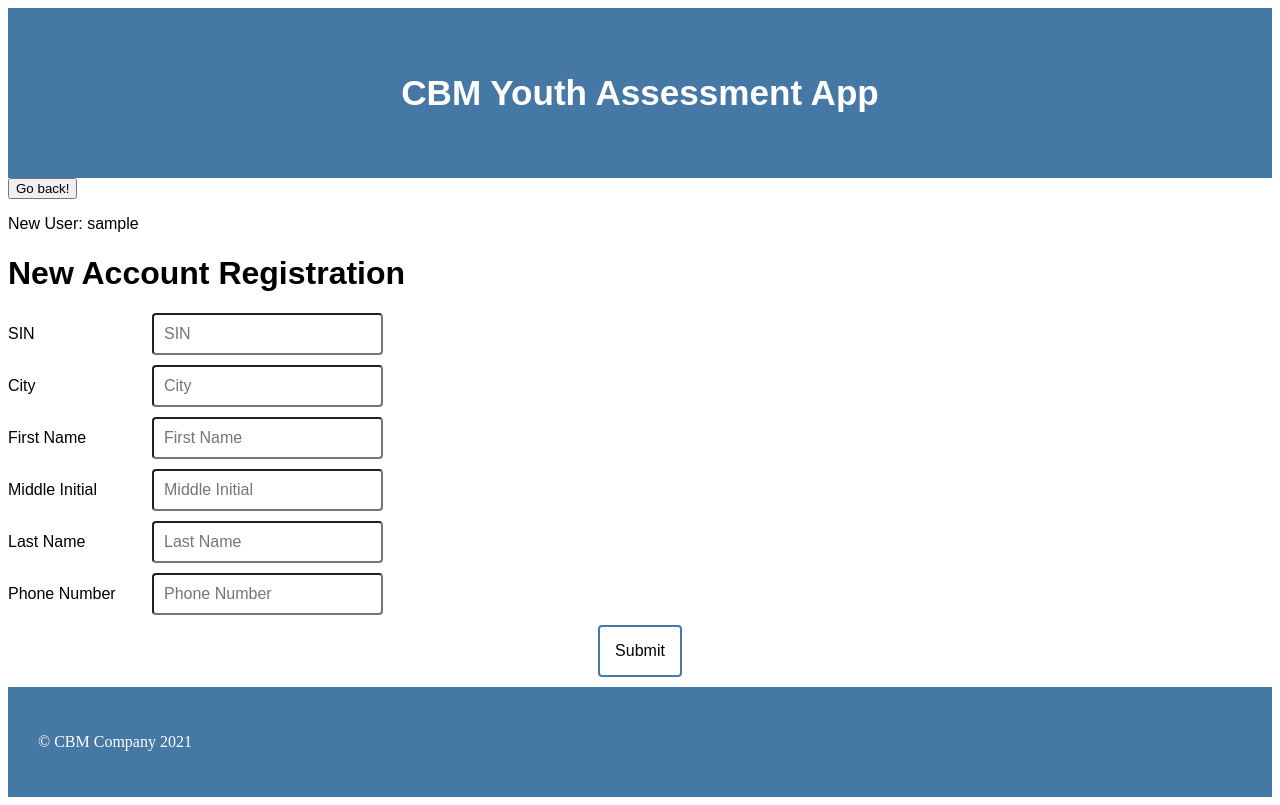
After one commit to HolstCh/Group-Home-Data-Management-Web-Application, a Flask app: a page that uses templates/moreDesignNew.html in a window 1280 px wide. The commit adds this page. Run offline with Flask 2, Linux system fonts and the light colour scheme.

Commit message:
merged Profession drop down menu & added account registration page

```diff
--- a/Main.py
+++ b/Main.py
@@ -36,13 +36,14 @@ def newAccount():
     if request.method == 'POST':
         user = request.form["inputUsername"]
         password = request.form["inputPassword"]
-        return redirect(url_for("moreNewAccount", user=user, password=password))  # go to user's account page
+        profession = request.form["inputProfession"]
+        return redirect(url_for("moreNewAccount", user=user, password=password, profession=profession))  # go to user's account page
     else:
         return render_template('designNew.html')
 
 
-@app.route("/moreNewAccount/<user>/<password>", methods=["POST", "GET"])
-def moreNewAccount(user, password):
+@app.route("/moreNewAccount/<user>/<password>/<profession>", methods=["POST", "GET"])
+def moreNewAccount(user, password, profession):
     if request.method == 'POST':
         # values to insert into Professional (sin as well):
         city = request.form["city"]
@@ -52,7 +53,7 @@ def moreNewAccount(user, password):
         phoneNum = request.form["phone"]
 
         # values to insert into Account (user & password as well):
-        profession = request.form["profName"]
+        professionType = profession
 
         # values to insert into Has (user as well):
         sin = request.form["sin"]
@@ -70,7 +71,7 @@ def moreNewAccount(user, password):
             query = "INSERT INTO ACCOUNT" \
                     " (username, password, professionName)" \
                     "VALUES(%s, %s, %s)"
-            values = (user, password, profession)
+            values = (user, password, professionType)
             cursor.execute(query, values)
             connection.commit()
 
@@ -143,8 +144,7 @@ def loadMentalCodes(SIN, username, profession):
         return redirect(url_for("accountPed", usr=username, profession=profession))
 
 
-@app.route("/verifyAccount/<username>/<password>/<profession>",
-           methods=['GET'])  # verifies user and then loads their share codes into a local array
+@app.route("/verifyAccount/<username>/<password>/<profession>", methods=['GET'])  # verifies user and then loads their share codes into a local array
 def verifyAccount(username, password, profession):
     try:
         connection = mysql.connect()
--- /dev/null
+++ b/templates/moreDesignNew.html
@@ -0,0 +1,122 @@
+<!DOCTYPE html>
+<html lang = "en">
+
+<head>
+	<title>New Log</title>
+	<style>
+
+		body
+        {
+			padding-top: 0px;
+			padding-bottom: 0px;
+		}
+
+		.form-signin .checkbox
+        {
+			font-weight: normal;
+		}
+
+		.form-signin .form-control {
+			height:  auto;
+			width:  auto;
+			padding:  10px;
+			font-size: 16px;
+		}
+
+		.form-signin input {
+			margin-bottom: 10px;
+			border-radius: 4px;
+		}
+
+		.header {
+	  		padding: 30px;
+	  		text-align: center;
+	  		background: #4678A5;
+	  		color: white;
+	  		font-size: 30px;
+	  		font-family: Arial;
+		}
+
+		.footer {
+	  		padding: 30px;
+	  		background: #4678A5;
+	  		color: white;
+		}
+
+		.button {
+			text-decoration: none;
+			font-size: 16px;
+			border-radius: 4px;
+			padding: 15px;
+			margin: 0 auto;
+			background-color: white;
+			color: black;
+			border: 2px solid #4678A5;
+			transition-duration: 0.4s;
+		}
+
+		.button:active {
+			color: white;
+			background-color: #4678A5;
+			box-shadow: 0 1px #666;
+			transform: translateY(2px);
+		}
+
+		.center {
+			display: flex;
+			justify-content: center;
+		}
+
+		.form-signin label {
+			display: inline-block;
+        	width: 140px;
+    	}
+
+    	.text-arial {
+			font-family: Arial;
+		}
+
+	</style>
+</head>
+<body>
+	<div class = "container">
+		<div class = "header">
+			<h3 class = "text-muted">CBM Youth Assessment App</h3>
+		</div>
+        <form>
+            <input type="button" value="Go back!" onclick="history.back()">
+        </form>
+		<div class = "jumbotron">
+			<div>
+				<p class = "text-arial">New User: {{user}}</p>
+				<h1 class = "text-arial">New Account Registration</h1>
+				<form class = "form-signin" action = "#" method = "post">
+					<label for = "sin" class = "text-arial">SIN</label>
+					<input type = "id" name = "sin" id = "sin" class = "form-control" placeholder = "SIN"/>
+					<br>
+					<label for = "city" class = "text-arial">City</label>
+					<input type = "city name" name = "city" id = "city" class = "form-control" placeholder = "City" required>
+					<br>
+					<label for = "fName" class = "text-arial">First Name</label>
+					<input type = "firstName" name = "fName" id = "fName" class = "form-control" placeholder = "First Name" required>
+					<br>
+					<label for = "mid" class = "text-arial">Middle Initial</label>
+					<input type = "midInitial" name = "mid" id = "mid" class = "form-control" placeholder = "Middle Initial" required>
+					<br>
+					<label for = "lName" class = "text-arial">Last Name</label>
+					<input type = "lastName" name = "lName" id = "lName" class = "form-control" placeholder = "Last Name" required>
+					<br>
+					<label for = "phone" class = "text-arial">Phone Number</label>
+					<input type = "number" name = "phone" id = "phone" class = "form-control" placeholder = "Phone Number" required>
+
+					<div class = "center"><input class = "button" type = "submit" value = "Submit"/></div>
+				</form>
+			</div>
+
+			<footer class = "footer">
+				<p>&copy; CBM Company 2021</p>
+			</footer>
+		</div>
+	</div>
+</body>
+</html>
```
Also changed, not shown: templates/designNew.html (+14 -4 lines), templates/designApp.html (line endings or trailing spaces).
